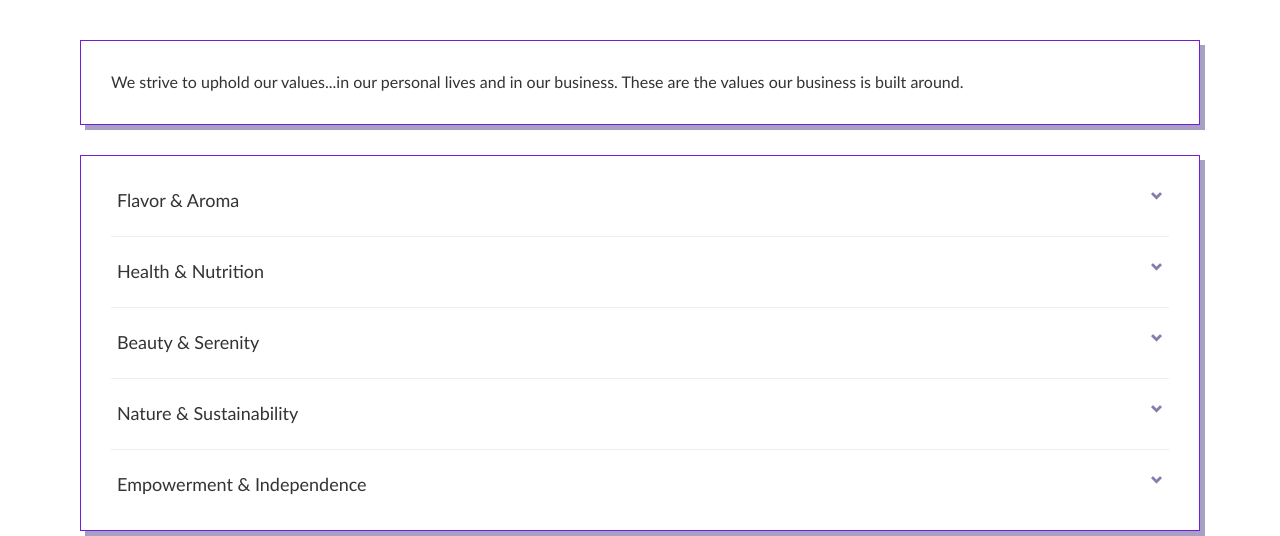
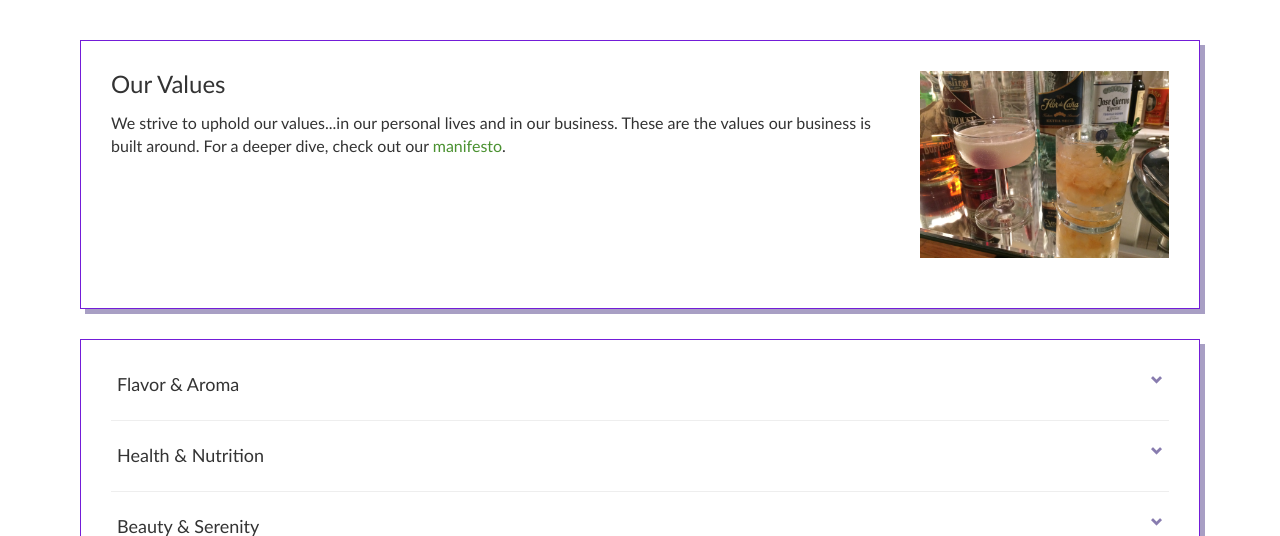
Before and after one commit to a-bort/Nightshade, a PHP site: page /values.html in a window 1280 px wide. Shown: the part 55-591 px from the top of the page. Run offline with PHP 8.4, Linux system fonts and the light colour scheme; some libraries are stand-ins or nearby versions.

Commit message:
New slogan, styling updates

```diff
--- a/index.html
+++ b/index.html
@@ -41,7 +41,7 @@
             </div>
             <div class="col-sm-4">
               <center>
-                <h2>Results Oriented Landscaping</h2>
+                <h2>Inspired Solutions for the Innovative Homecook</h2>
               </center>
               <p>Do you like food that tastes good? Do you enjoy spending time in outdoor spaces that don't look like crap? Do you think that paying for stuff you can make yourself is stupid? In other words, are you a rational human being? Yes?? Perfect! </p>
               <div>
--- a/style.css
+++ b/style.css
@@ -54,6 +54,11 @@ a:hover, a:focus {
 
 .btn-action:hover {
   color: #E8EFE6;
+}
+
+.center-image {
+  margin: auto;
+  display: block;
 }
 
 .navbar-default {
--- a/values.html
+++ b/values.html
@@ -35,13 +35,14 @@
     <div class="page-content">
       <div class="container">
         <div class="row about-row">
-          <p>We strive to uphold our values...in our personal lives and in our business. These are the values our business is built around.</p>
-          <!--<div class="col-sm-9">
-            <p>We strive to uphold our values...in our personal lives and in our business. These are the values our business is built around.</p>
+          <div class="col-sm-9">
+            <h3>Our Values</h3>
+            <p>We strive to uphold our values...in our personal lives and in our business. These are the values our business is built around. For a deeper dive, check out our <a href="manifesto.html">manifesto</a>.</p>
+            <p></p><!--for spacing-->
           </div>
           <div class="col-sm-3">
-            <img src="./images/cocktails.jpg" class="right"/>
-          </div>-->
+            <img src="./images/cocktails.jpg" class="center-image" style="max-width: 300px;"/>
+          </div>
         </div>
         <div class="row about-row" style="padding-top: 10px; padding-bottom: 10px;">
           <button class="header-btn collapsed" role="button" data-toggle="collapse" href="#flavor-aroma" aria-expanded="false" aria-controls="flavor-aroma">
```
